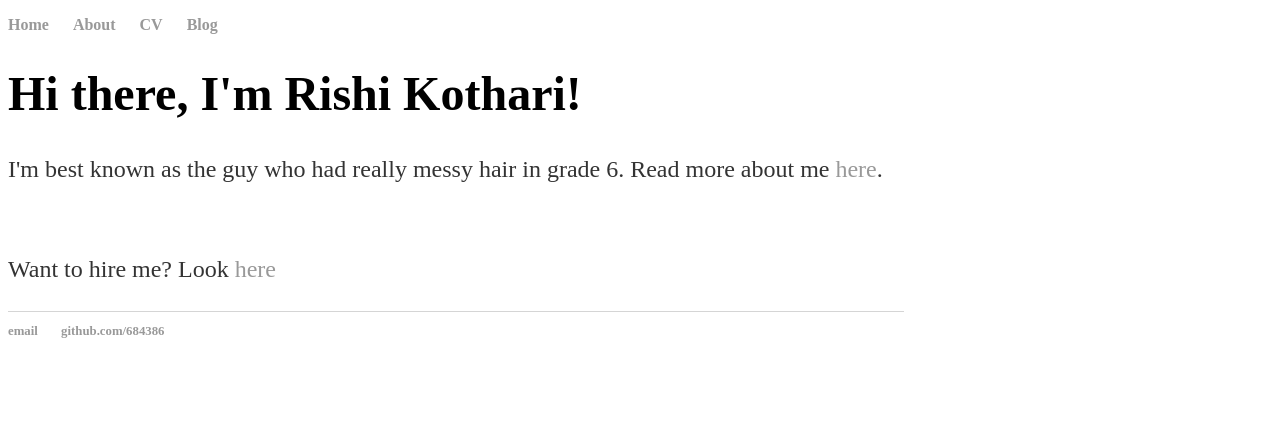
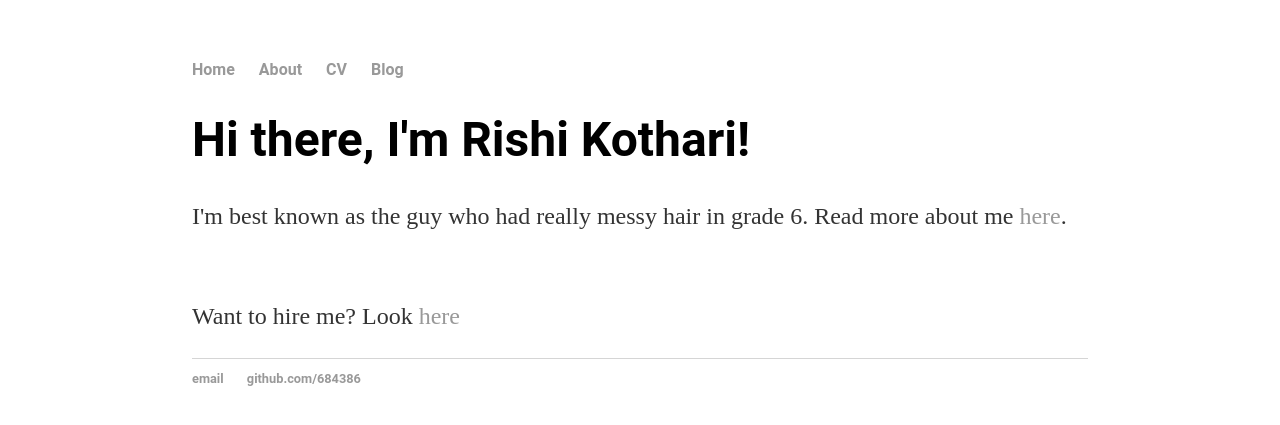
Before and after one commit to rishiosaur/rishiosaur.github.io, a Jekyll site: the page built from index.html, in a window 1280 px wide. Shown: the top 425 px of the page. Built offline with Jekyll 4.4.1, drawn with Linux system fonts in a browser that asks for light colours.

Commit message:
Reset font
I resetted the fonts for the website

```diff
--- a/css/main.css
+++ b/css/main.css
@@ -1,9 +1,9 @@
 body {
-    font-family: "Roboto", "Helvectica", "sans-serif"
     margin: 60px auto;
     width: 70%;
 }
 nav ul, footer ul {
+    font-family:'Roboto', 'Arial', 'Sans-Serif';
     padding: 0px;
     list-style: none;
     font-weight: bold;
@@ -21,6 +21,7 @@ a:hover {
 }
 h1 {
     font-size: 3em;
+    font-family:'Roboto', 'Arial', 'Sans-Serif';
 }
 p {
     font-size: 1.5em;
```
